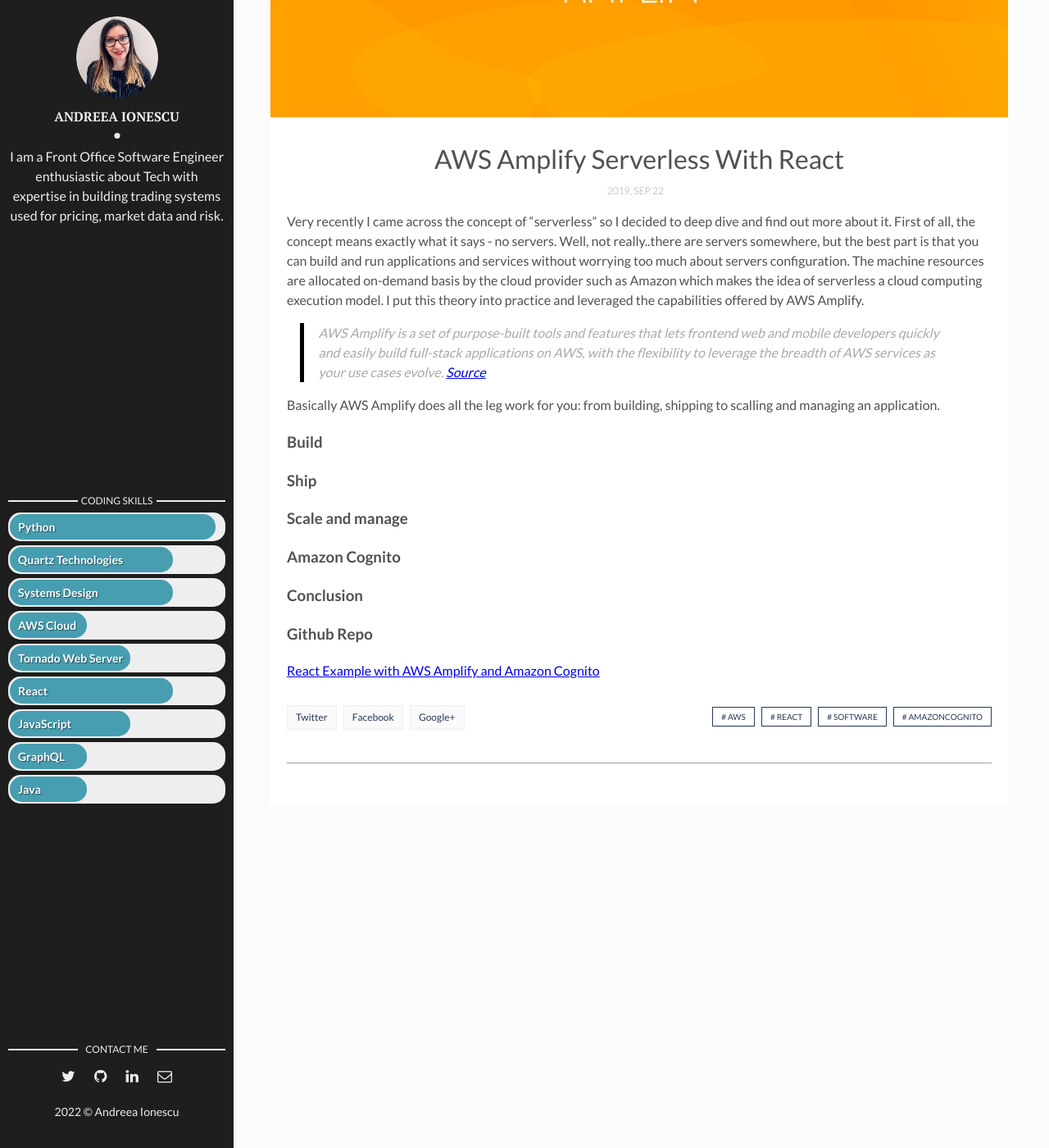
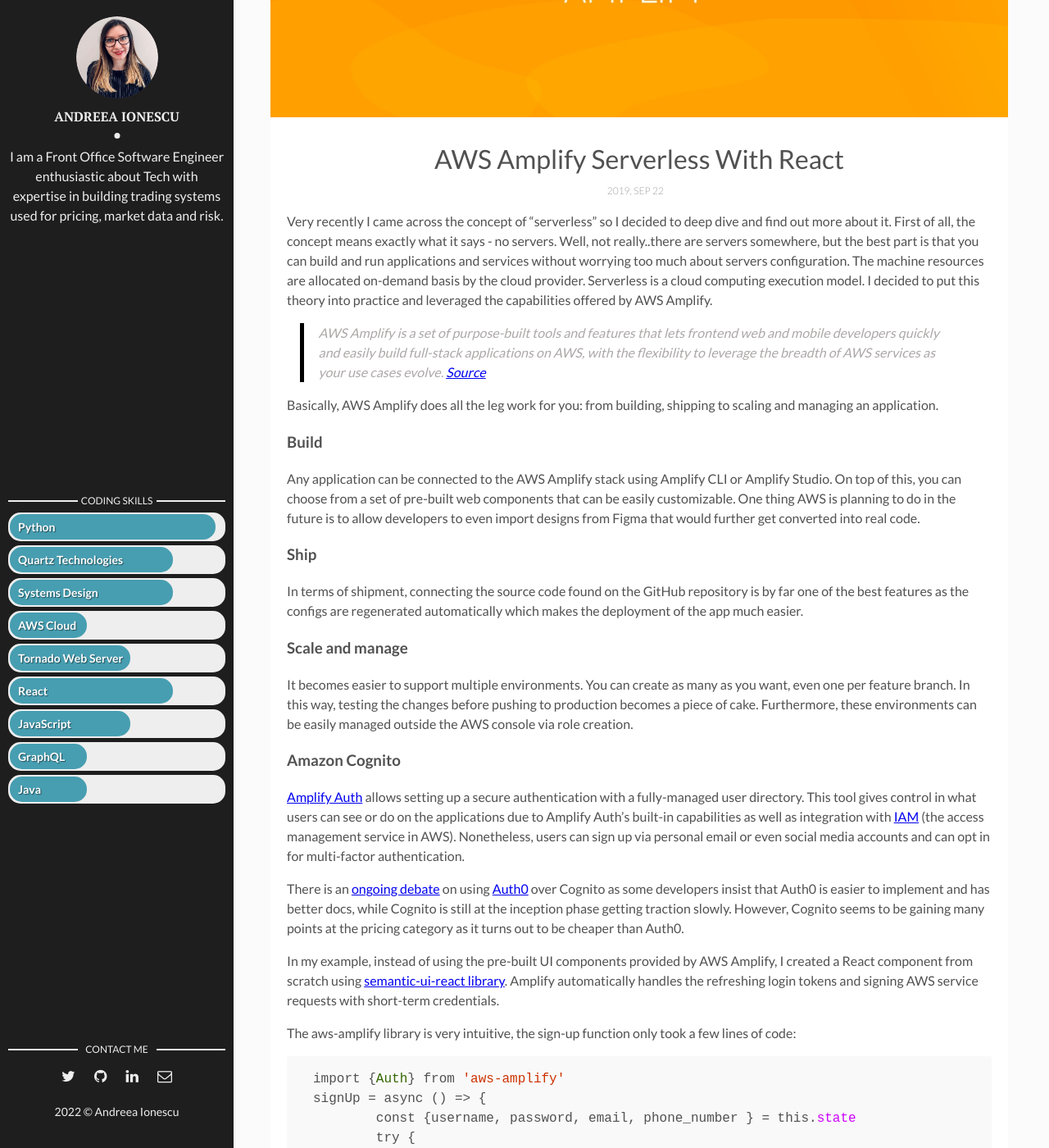
Before and after one commit to andreeaionescu/andreeaionescu.github.io, a Jekyll site: the page built from _posts/2019-09-23-aws-amplify-with-react.markdown, in a window 1280 px wide and 1400 px high, scrolled down 350 px. Shown: the whole window at 82% size. Built offline with Jekyll 4.4.1, drawn with Linux system fonts in a browser that asks for light colours; some of the changed text lies outside the part shown.

Commit message:
Finish article AWS Amplify Auth with React

```diff
--- a/_posts/2019-09-23-aws-amplify-with-react.markdown
+++ b/_posts/2019-09-23-aws-amplify-with-react.markdown
@@ -7,21 +7,61 @@ img: aws-amplify.jpg # Add image post (optional)
 tags: [AWS, React, Software, AmazonCognito] # add tag
 ---
 
-Very recently I came across the concept of "serverless" so I decided to deep dive and find out more about it. First of all, the concept means exactly what it says - no servers. Well, not really..there are servers somewhere, but the best part is that you can build and run applications and services without worrying too much about servers configuration. The machine resources are allocated on-demand basis by the cloud provider such as Amazon which makes the idea of serverless a cloud computing execution model. I put this theory into practice and leveraged the capabilities offered by AWS Amplify.
+Very recently I came across the concept of "serverless" so I decided to deep dive and find out more about it. First of all, the concept means exactly what it says - no servers. Well, not really..there are servers somewhere, but the best part is that you can build and run applications and services without worrying too much about servers configuration. The machine resources are allocated on-demand basis by the cloud provider. Serverless is a cloud computing execution model. I decided to put this theory into practice and leveraged the capabilities offered by AWS Amplify.
 
 >AWS Amplify is a set of purpose-built tools and features that lets frontend web and mobile developers quickly and easily build full-stack applications on AWS, with the flexibility to leverage the breadth of AWS services as your use cases evolve. [Source][aws-amplify]
 
-Basically AWS Amplify does all the leg work for you: from building, shipping to scalling and managing an application.
+Basically, AWS Amplify does all the leg work for you: from building, shipping to scaling and managing an application.
 
 ### Build
 
+Any application can be connected to the AWS Amplify stack using Amplify CLI or Amplify Studio. On top of this, you can choose from a set of pre-built web components that can be easily customizable. One thing AWS is planning to do in the future is to allow developers to even import designs from Figma that would further get converted into real code.
+
 ### Ship
+
+In terms of shipment, connecting the source code found on the GitHub repository is by far one of the best features as the configs are regenerated automatically which makes the deployment of the app much easier.
 
 ### Scale and manage
 
+It becomes easier to support multiple environments. You can create as many as you want, even one per feature branch. In this way, testing the changes before pushing to production becomes a piece of cake. Furthermore, these environments can be easily managed outside the AWS console via role creation.
+
 ### Amazon Cognito
 
+[Amplify Auth][amazon-auth] allows setting up a secure authentication with a fully-managed user directory. This tool gives control in what users can see or do on the applications due to Amplify Auth's built-in capabilities as well as integration with [IAM][iam] (the access management service in AWS). Nonetheless, users can sign up via personal email or even social media accounts and can opt in for multi-factor authentication.
+
+There is an [ongoing debate][forum] on using [Auth0][auth0] over Cognito as some developers insist that Auth0 is easier to implement and has better docs, while Cognito is still at the inception phase getting traction slowly. However, Cognito seems to be gaining many points at the pricing category as it turns out to be cheaper than Auth0.
+
+In my example, instead of using the pre-built UI components provided by AWS Amplify, I created a React component from scratch using [semantic-ui-react library][semantic-ui-react]. Amplify automatically handles the refreshing login tokens and signing AWS service requests with short-term credentials.
+
+The aws-amplify library is very intuitive, the sign-up function only took a few lines of code:
+
+{% highlight ruby %}
+import {Auth} from 'aws-amplify'
+signUp = async () => {
+        const {username, password, email, phone_number } = this.state
+        try {
+            await Auth.signUp({ username, password, attributes: {email, phone_number}})
+            console.log('successfully signed up!')
+            this.setState({step: 1})
+        } catch (err) {
+            console.log('error signing up: ', err)
+            if (err.code === "UsernameExistsException") {
+                this.setState({existingUser: true, errMessage: err.message})
+            }
+        }
+    }
+{% endhighlight %}
+
 ### Conclusion
+
+Authentication is just an example of the multiple tools provided by AWS Amplify. Other examples of features are:
+- Datastore (store engine that syncs up all data between mobile/web apps using AWS AppSync)
+- Analytics (helps with tracking user interactions and sessions, web page metrics as well as get real-time stream data to better analyze customer insights using Amazon Pinpoint and Amazon Kinesis)
+- API (for HTTP requests to GraphQL/REST endpoints to access, manipulate data from Amazon DynamoDB or Amazon Aurora Serverless)
+- Functions (allows adding a Lambda function to the project alongside a REST API or as a datasource in a GraphQL API)
+- PubSub (for passing messages between app instances and app's backend by creating real-time interactive experiences; it also provides connectivity with cloud-based message-oriented middlewares)
+
+I highly recommend [this introductory tutorial][tutorial] that has step-by-step instructions on how to build your first React application.
 
 ### Github Repo
 
@@ -29,5 +69,10 @@ Basically AWS Amplify does all the leg work for you: from building, shipping to
 
 
 [aws-amplify]: https://aws.amazon.com/amplify/
-
+[amazon-auth]: https://aws.amazon.com/amplify/authentication/?nc=sn&loc=3&dn=1
+[iam]: https://aws.amazon.com/iam/
+[forum]: https://forum.serverless.com/t/auth0-vs-cognito/3160
+[auth0]: https://auth0.com/
+[semantic-ui-react]: https://react.semantic-ui.com/
+[tutorial]: https://aws.amazon.com/getting-started/hands-on/build-react-app-amplify-graphql/
 [github-react-example-101]: https://github.com/andreeaionescu/react-example-101
```
